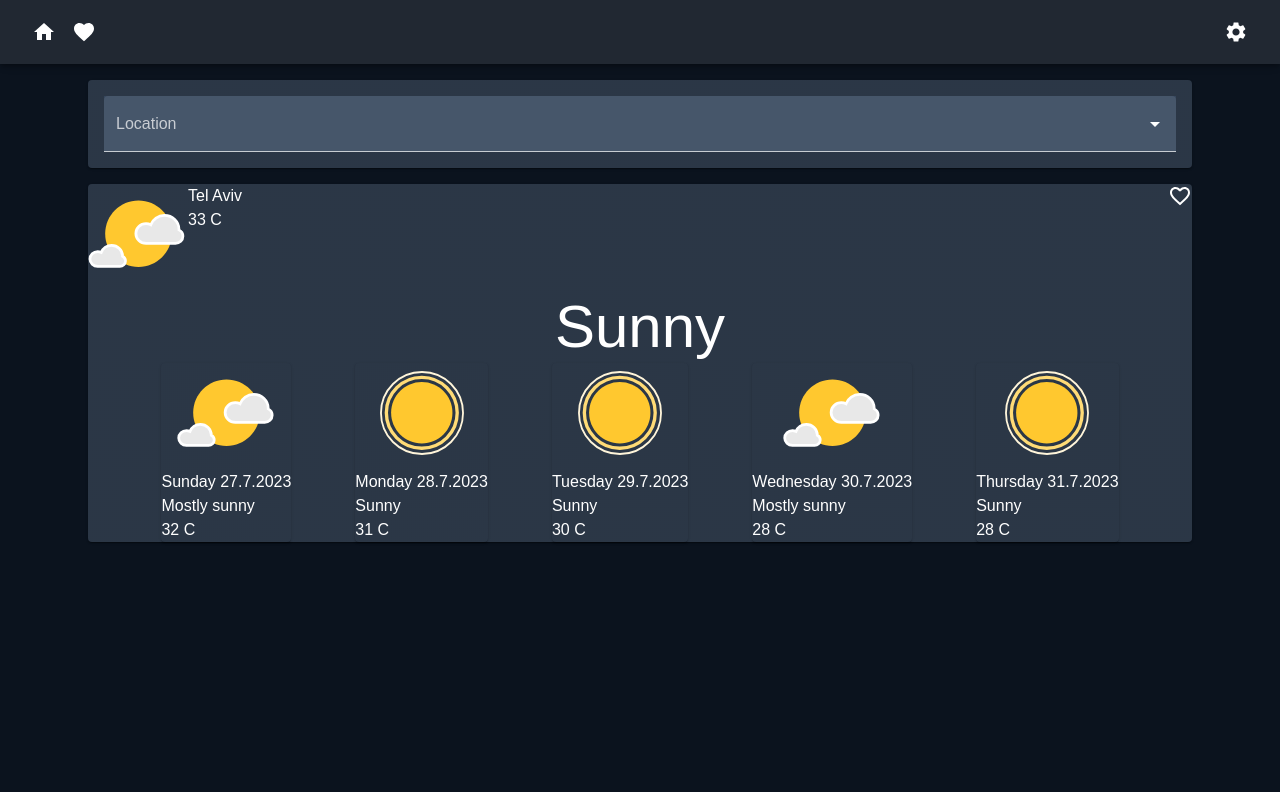
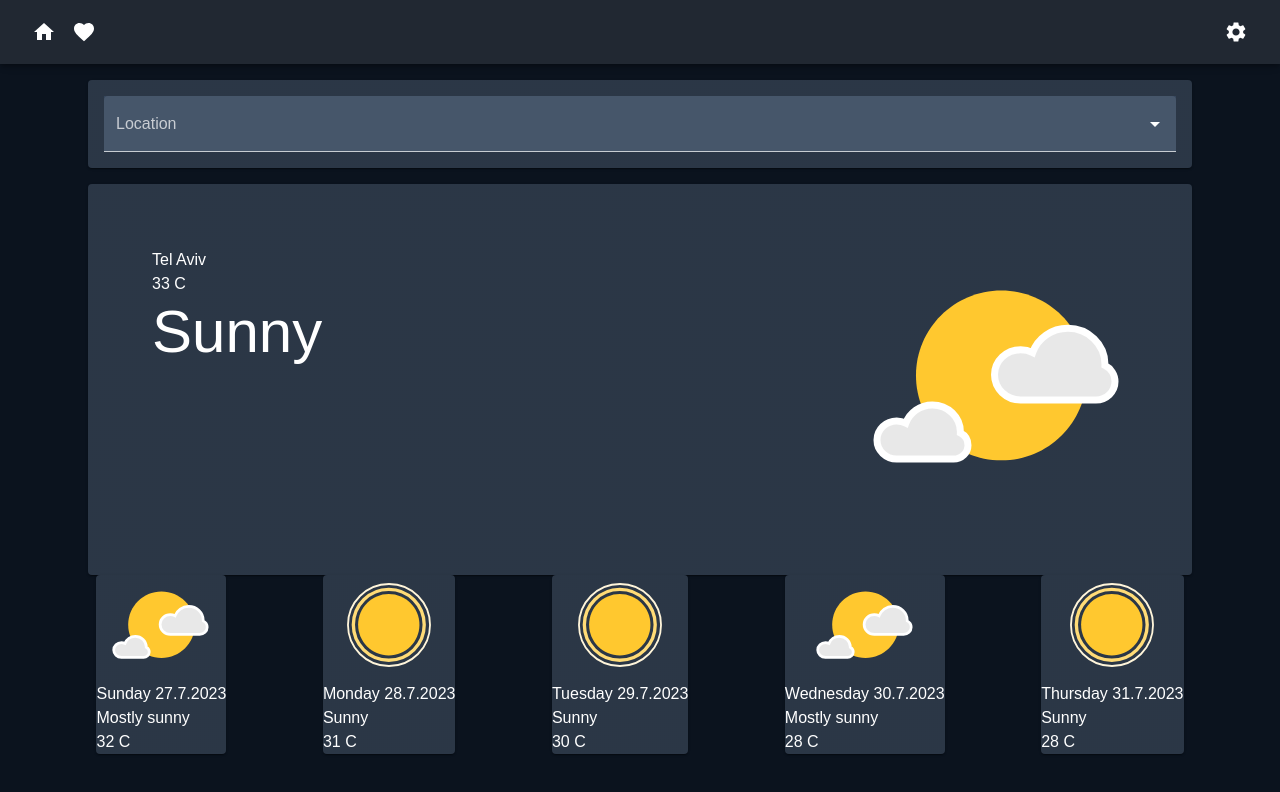
Before and after one commit to GiliEllen/gili-menahem-27-07-2023, a React (Create React App) app in the folder client/: page / in a window 1280 px wide. Shown: the top 792 px of the page. Built offline with nearby package versions, Linux system fonts and the light colour scheme; a web font is replaced by a local one.

Commit message:
made viewport global state and more desgin

```diff
--- a/client/src/App.tsx
+++ b/client/src/App.tsx
@@ -8,6 +8,7 @@ import { useEffect } from "react";
 import { darkTheme, lightTheme } from "./styles/theme";
 import { ThemeProvider, CssBaseline } from "@mui/material";
 import { modeSelector } from "./features/mode/modeSlice";
+import { setViewport } from "./features/viewport/viewportSlice";
 
 export const API = "http://dataservice.accuweather.com";
 export const API_KEY = "3vMphpay81AU2hjh6QZXGlketl9M62WJ";
@@ -18,6 +19,22 @@ function App() {
 
   useEffect(() => {
     dispatch(setUnitFromPrefernce());
+  }, []);
+
+  useEffect(() => {
+    const setResponsiveness = () => {
+      return window.innerWidth < 900
+        ? dispatch(setViewport(true))
+        : dispatch(setViewport(false));
+    };
+
+    setResponsiveness();
+
+    window.addEventListener("resize", () => setResponsiveness());
+
+    return () => {
+      window.removeEventListener("resize", () => setResponsiveness());
+    };
   }, []);
 
   return (
--- a/client/src/app/store.ts
+++ b/client/src/app/store.ts
@@ -4,6 +4,7 @@ import weatherSlice from "../features/weather/weatherSlice";
 import locationSlice from "../features/location/locationSlice";
 import UnitSlice from "../features/unit/unitSlice";
 import ModeSlice from "../features/mode/modeSlice";
+import viewportSlice from "../features/viewport/viewportSlice";
 
 export const store = configureStore({
   reducer: {
@@ -11,7 +12,8 @@ export const store = configureStore({
     weather: weatherSlice,
     location: locationSlice,
     unit: UnitSlice,
-    mode: ModeSlice
+    mode: ModeSlice,
+    viewport: viewportSlice
   },
 });
 
--- a/client/src/components/Header.tsx
+++ b/client/src/components/Header.tsx
@@ -27,6 +27,7 @@ import FavoriteIcon from "@mui/icons-material/Favorite";
 import DarkModeIcon from "@mui/icons-material/DarkMode";
 import LightModeIcon from "@mui/icons-material/LightMode";
 import { modeSelector, setMode } from "../features/mode/modeSlice";
+import { viewPortSelector } from "../features/viewport/viewportSlice";
 
 const headersData = [
   {
@@ -42,30 +43,14 @@ const headersData = [
 ];
 
 const Header = () => {
-  const [mobileView, setMobileView] = useState(false);
   const [drawerOpen, setDrawerOpen] = useState(false);
   const [displaySettings, setDisplaySettings] = useState(false);
 
   const unit = useAppSelector(unitSelector);
   const mode = useAppSelector(modeSelector);
+  const view = useAppSelector(viewPortSelector);
 
   const dispatch = useAppDispatch();
-
-  useEffect(() => {
-    const setResponsiveness = () => {
-      return window.innerWidth < 900
-        ? setMobileView(true)
-        : setMobileView(false);
-    };
-
-    setResponsiveness();
-
-    window.addEventListener("resize", () => setResponsiveness());
-
-    return () => {
-      window.removeEventListener("resize", () => setResponsiveness());
-    };
-  }, []);
 
   const handleClickSettings = () => {
     setDisplaySettings(!displaySettings);
@@ -213,9 +198,11 @@ const Header = () => {
 
   return (
     <Box>
-      <AppBar sx={{bgcolor: mode === "light" ? "#ffffff" : "inherit"}}>{mobileView ? displayMobile() : displayDesktop()}</AppBar>
+      <AppBar sx={{ bgcolor: mode === "light" ? "#ffffff" : "inherit" }}>
+        {view ? displayMobile() : displayDesktop()}
+      </AppBar>
 
-      {!mobileView && displaySettings ? (
+      {!view && displaySettings ? (
         <Paper
           sx={{
             position: "absolute",
--- a/client/src/components/WeatherMain.tsx
+++ b/client/src/components/WeatherMain.tsx
@@ -97,7 +97,30 @@ const WeatherMain = () => {
       <Paper>
         {weather && locationGlobal ? (
           <>
-            <Stack direction={"row"} justifyContent={"space-between"}>
+          <Stack sx={{padding: 8}} direction={"row"} justifyContent={"space-between"}>
+            <Stack>
+              <Typography>{locationGlobal.LocalizedName}</Typography>
+              {unit === "C" ? (
+                    <Typography>
+                      {weather.Temperature.Metric.Value}{" "}
+                      {weather.Temperature.Metric.Unit}
+                    </Typography>
+                  ) : (
+                    <Typography>
+                      {weather.Temperature.Imperial.Value}{" "}
+                      {weather.Temperature.Imperial.Unit}
+                    </Typography>
+                  )}
+                  <Typography variant="h2">{weather.WeatherText}</Typography>
+            </Stack>
+            <Box>
+                  <Player
+                    autoplay
+                    src={weatherIcons[1].icon}
+                  ></Player>
+                </Box>
+          </Stack>
+            {/* <Stack direction={"row"} justifyContent={"space-between"}>
               <Stack direction={"row"}>
                 <Box>
                   <Player
@@ -124,13 +147,11 @@ const WeatherMain = () => {
               <Box onClick={handleSetFav}>
                 {fav ? <FavoriteIcon /> : <FavoriteBorderIcon />}
               </Box>
-            </Stack>
-            <Stack direction={"row"} justifyContent={"center"}>
+            </Stack> */}
+            {/* <Stack direction={"row"} justifyContent={"center"}>
               <Typography variant="h2">{weather.WeatherText}</Typography>
-            </Stack>
-            <Stack direction={"row"} justifyContent={"space-evenly"}>
-              <WeatherNext />
-            </Stack>
+            </Stack> */}
+
           </>
         ) : (
           <Box>
--- /dev/null
+++ b/client/src/features/viewport/viewportSlice.ts
@@ -0,0 +1,30 @@
+import { createSlice, PayloadAction } from "@reduxjs/toolkit";
+import { RootState } from "../../app/store";
+
+export interface ViewPortState {
+  value: boolean
+}
+
+const initialState: ViewPortState = {
+  value: false,
+};
+
+export const viewportSlice = createSlice({
+  name: "unit",
+  initialState,
+
+  reducers: {
+    setViewport: (state, action:PayloadAction<any>) => {
+        state.value = action.payload
+    }
+  },
+});
+
+export const { setViewport } = viewportSlice.actions;
+
+export const viewPortSelector = (state: RootState) => state.viewport.value;
+
+// We can also write thunks by hand, which may contain both sync and async logic.
+// Here's an example of conditionally dispatching actions based on current state.
+
+export default viewportSlice.reducer;
--- a/client/src/views/WeatherPage.tsx
+++ b/client/src/views/WeatherPage.tsx
@@ -6,6 +6,7 @@ import { weatherSelector } from "../features/weather/weatherSlice";
 import WeatherMain from "../components/WeatherMain";
 import UnitPreference from "../components/UnitPreference";
 import { Container, Stack } from "@mui/material";
+import WeatherNext from "../components/WeatherNext";
 
 const WeatherPage = () => {
   // const weather = useAppSelector(weatherSelector);
@@ -17,6 +18,8 @@ const WeatherPage = () => {
       </Container>
 
       <WeatherMain />
+      <WeatherNext />
+
       {/* {weather ? <p> {JSON.stringify(weather)}</p> : null} */}
     </Container>
   );
```
